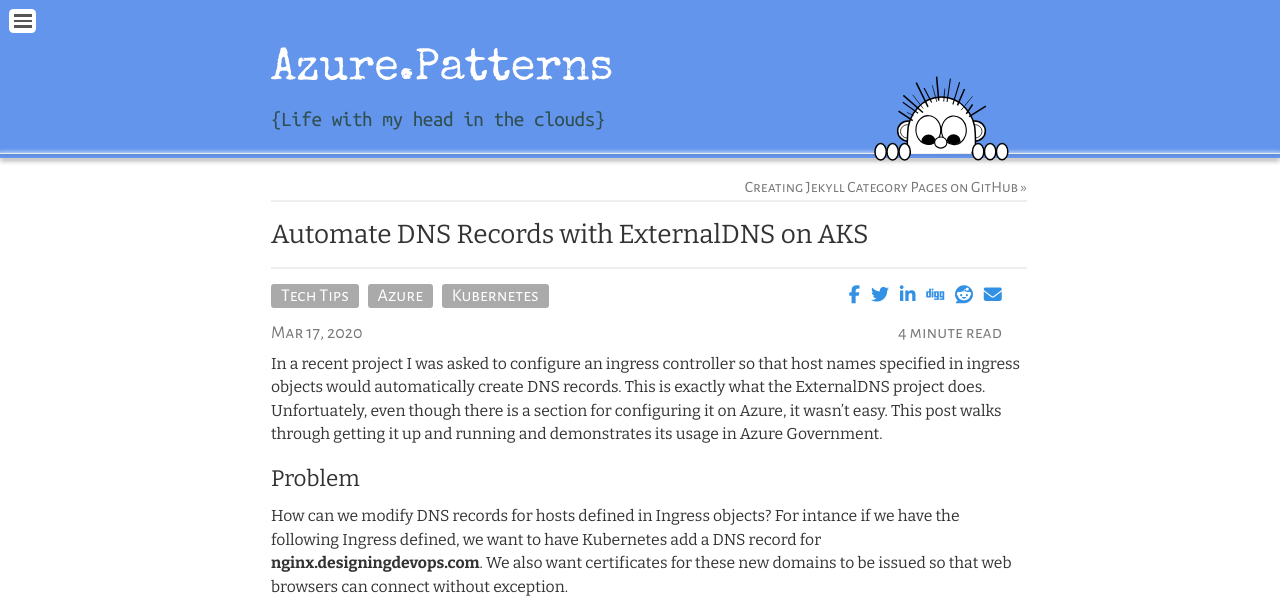
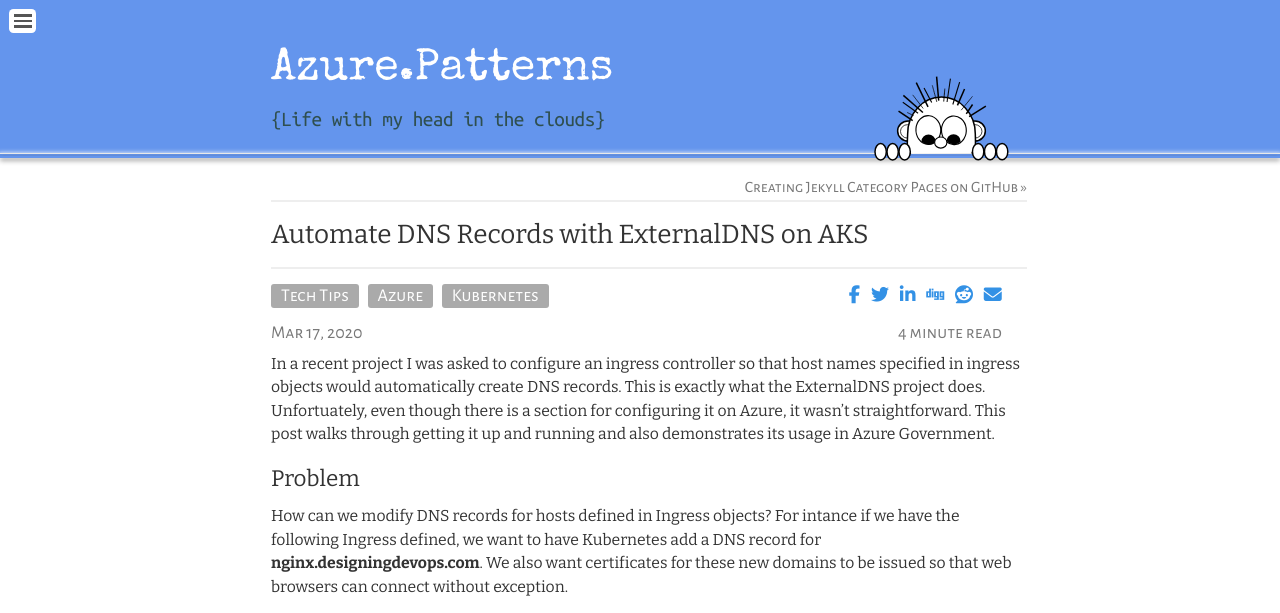
Before and after one commit to brentmcconnell/brentmcconnell.github.io, a Jekyll site: the page built from _posts/2020-03-17-aks-external-dns.md, in a window 1280 px wide and 900 px high, cut to the strip 0-613 px from the top of the window. Built offline with Jekyll 4.4.1, drawn with Linux system fonts in a browser that asks for light colours; nearby versions of some CDN libraries.

Commit message:
mods to post

```diff
--- a/_posts/2020-03-17-aks-external-dns.md
+++ b/_posts/2020-03-17-aks-external-dns.md
@@ -15,8 +15,8 @@
 In a recent project I was asked to configure an ingress controller so that host
 names specified in ingress objects would automatically create DNS records.
 This is exactly what the ExternalDNS project does. Unfortuately, even though
-there is a section for configuring it on Azure, it wasn't easy. This post walks
-through getting it up and running and demonstrates its usage in Azure Government.
+there is a section for configuring it on Azure, it wasn't straightforward. This post walks
+through getting it up and running and also demonstrates its usage in Azure Government.
 
 ## Problem
 
```
